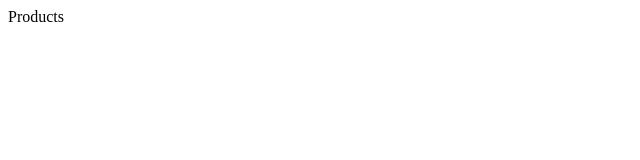
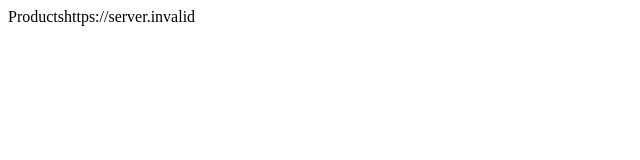
Before and after one commit to seidaiegoshi/HAKUBILLFrontend, a React (Vite) app in the folder haku-bill/: page / in a window 1280 px wide. Shown: the top 160 px of the page, without its empty margins (0-640 px from the left). Built offline with nearby package versions, Linux system fonts and the light colour scheme; no server answers.

Commit message:
vercelテスト

```diff
--- a/haku-bill/src/pages/Products.jsx
+++ b/haku-bill/src/pages/Products.jsx
@@ -1,7 +1,7 @@
 import React from "react";
 
 const Products = () => {
-	return <div>Products</div>;
+	return <div>Products{import.meta.env.VITE_API_ENDPOINT}</div>;
 };
 
 export default Products;
```
